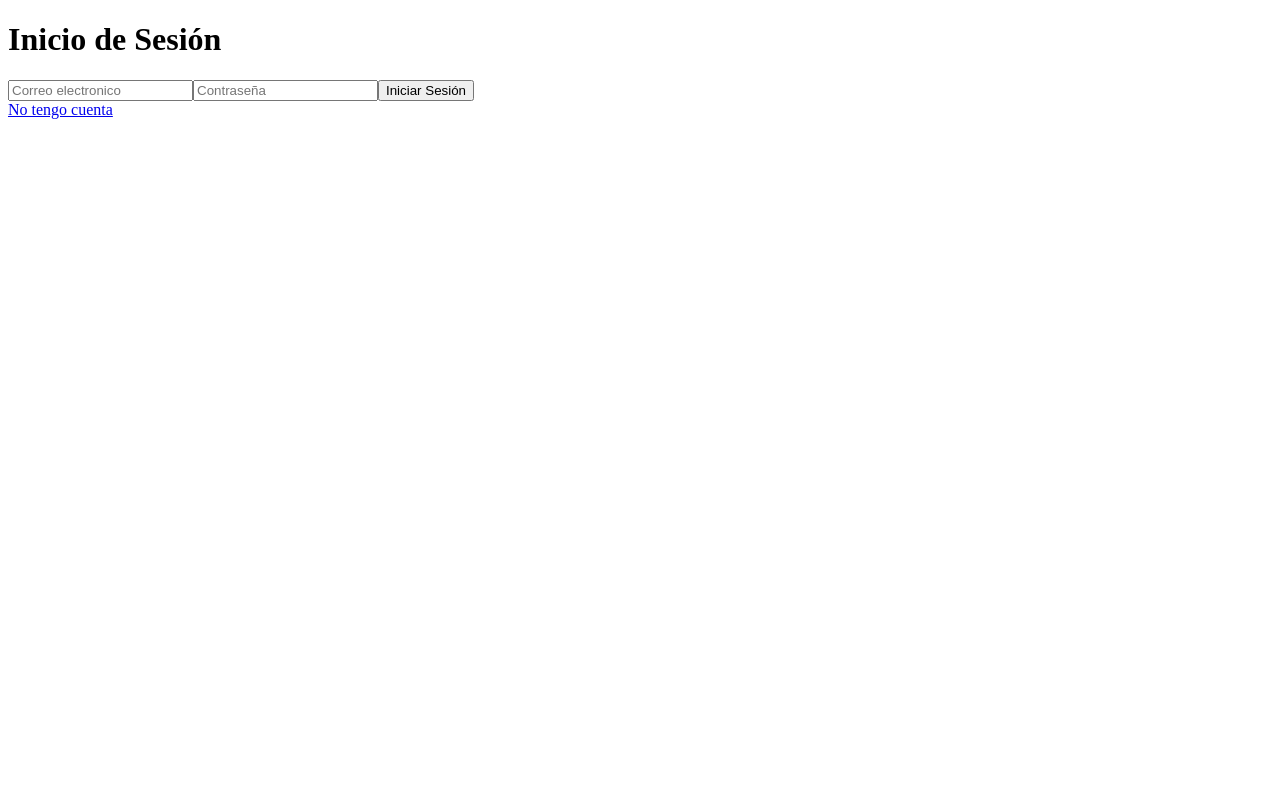
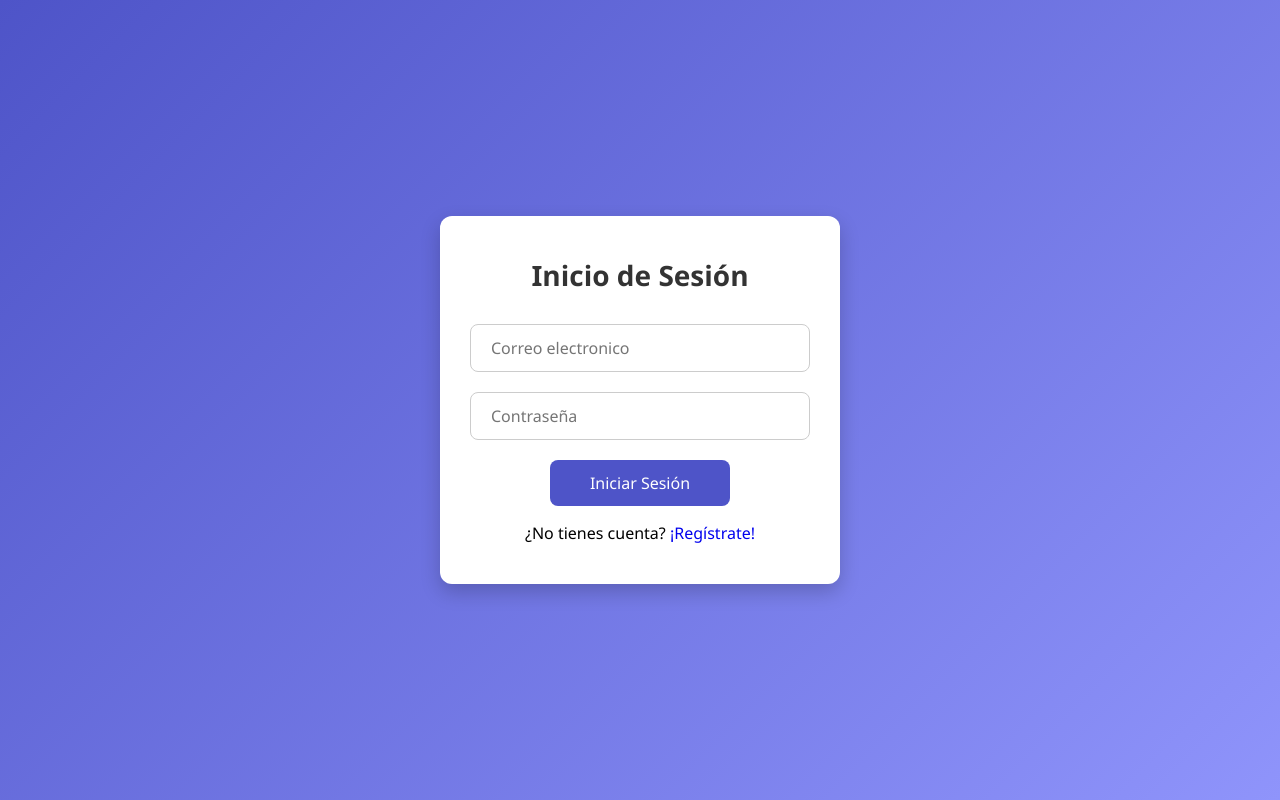
Before and after one commit to Zeit-bit/Study-Us-Frontend, a React (Vite) app in the folder client/: page /login in a window 1280 px wide. Built offline with nearby package versions, Linux system fonts and the light colour scheme.

Commit message:
First stylization preview (global, auth, login, register and modal)
Styli

```diff
--- a/client/src/App.jsx
+++ b/client/src/App.jsx
@@ -1,8 +1,10 @@
 import {BrowserRouter as Router, Routes, Route} from 'react-router-dom'
+import './pages/global.css'
 import Auth from './pages/Auth'
 import Login from './pages/Login'
 import Register from './pages/Register'
 import Home from './pages/Home'
+import './pages/global.css'
 
 const App = () => {
   return (
--- /dev/null
+++ b/client/src/components/Modal.css
@@ -0,0 +1,47 @@
+.modal-overlay {
+	position: fixed;
+	top: 0;
+	left: 0;
+	width: 100vw;
+	height: 100vh;
+	background-color: rgba(0, 0, 0, 0.6); /* fondo semitransparente */
+	display: flex;
+	justify-content: center;
+	align-items: center;
+	z-index: 999;
+}
+
+.modal-content {
+	background-color: white;
+	padding: 30px 20px;
+	border-radius: 12px;
+	text-align: center;
+	width: 90%;
+	max-width: 400px;
+	box-shadow: 0 8px 20px rgba(0, 0, 0, 0.25);
+}
+
+.modal-content h1 {
+	font-size: 20px;
+	margin-bottom: 20px;
+	color: #333;
+}
+
+.modal-content button {
+	background-color: #4e54c8;
+	color: white;
+	padding: 10px 30px;
+	border: none;
+	border-radius: 8px;
+	cursor: pointer;
+	font-size: 16px;
+	transition: background-color 0.3s ease;
+}
+
+.modal-content button:hover {
+	background-color: #3c40a0;
+}
+
+.modal-content a {
+	text-decoration: none;
+}
--- a/client/src/main.jsx
+++ b/client/src/main.jsx
@@ -1,6 +1,7 @@
 import { StrictMode } from 'react'
 import { createRoot } from 'react-dom/client'
 import App from './App.jsx'
+
 
 createRoot(document.getElementById('root')).render(
   <StrictMode>
--- /dev/null
+++ b/client/src/pages/Auth.css
@@ -0,0 +1,51 @@
+.auth-wrapper {
+  height: 100vh;
+  display: flex;
+  justify-content: center;
+  align-items: center;
+}
+
+.auth-container {
+  background-color: white;
+  padding: 40px 30px;
+  border-radius: 12px;
+  box-shadow: 0 8px 20px rgba(0, 0, 0, 0.2);
+  text-align: center;
+  max-width: 400px;
+  width: 100%;
+}
+
+.auth-title {
+  font-size: 28px;
+  color: #333;
+  margin-bottom: 30px;
+}
+
+.auth-button {
+  display: inline-block;
+  background-color: #4e54c8;
+  color: white;
+  padding: 12px 40px;
+  border: none;
+  border-radius: 8px;
+  font-size: 16px;
+  cursor: pointer;
+  text-decoration: none;
+  transition: background-color 0.3s ease;
+  margin-bottom: 16px;
+}
+
+.auth-button:hover {
+  background-color: #3c40a0;
+}
+
+.auth-link {
+  font-size: 14px;
+}
+
+.auth-link a {
+  color: #4e54c8;
+  text-decoration: none;
+  font-weight: bold;
+  margin-left: 5px;
+}
--- a/client/src/pages/Auth.jsx
+++ b/client/src/pages/Auth.jsx
@@ -1,13 +1,21 @@
 import {Link} from 'react-router-dom'
+import './Auth.css'
+
+
 
 const Auth = () => {
   return (
-    <>
-      <h1>Study-Us</h1>
-      <Link to={"/login"}><button>Iniciar Sesión</button></Link>
-      <span>¿No tienes cuenta?<Link to={"/register"}>¡Regístrate!</Link></span>
-    </>
+    <div className="auth-wrapper">
+      <div className="auth-container">
+        <h1 className="auth-title">Study-Us</h1>
+        <Link to={"/login"} className="auth-button">Iniciar Sesión</Link>
+        <p className="auth-link">
+          ¿No tienes cuenta?
+          <Link to="/register">¡Regístrate!</Link>
+        </p>
+      </div>
+    </div>
   )
 }
 
-export default Auth;
+export default Auth
--- /dev/null
+++ b/client/src/pages/Login.css
@@ -0,0 +1,59 @@
+.login-wrapper {
+  height: 100vh;
+  display: flex;
+  justify-content: center;
+  align-items: center;
+}
+
+.login-container {
+  background-color: white;
+  padding: 40px 30px;
+  border-radius: 12px;
+  box-shadow: 0 8px 20px rgba(0, 0, 0, 0.2);
+  text-align: center;
+  max-width: 400px;
+  width: 100%;
+}
+
+.login-title {
+  font-size: 28px;
+  color: #333;
+  margin-bottom: 30px;
+}
+
+.login-input {
+  width: 100%;
+  padding: 12px 20px;
+  margin-bottom: 20px;
+  border: 1px solid #ccc;
+  border-radius: 8px;
+  font-size: 16px;
+}
+
+.login-button {
+  display: inline-block;
+  background-color: #4e54c8;
+  color: white;
+  padding: 12px 40px;
+  border: none;
+  border-radius: 8px;
+  font-size: 16px;
+  cursor: pointer;
+  text-decoration: none;
+  transition: background-color 0.3s ease;
+  margin-bottom: 16px;
+}
+
+.login-button:hover {
+  background-color: #3c40a0;
+}
+
+.login-link {
+  font-size: 16px;
+  color: rgb(0, 0, 238);
+  text-decoration: none;
+}
+
+.login-link:hover {
+  text-decoration: underline;
+}
--- a/client/src/pages/Login.jsx
+++ b/client/src/pages/Login.jsx
@@ -1,46 +1,63 @@
-import {Link} from 'react-router-dom'
-import { useState } from 'react'
-import axios from 'axios'
-import Modal from '../components/Modal'
+import { Link } from 'react-router-dom';
+import { useState } from 'react';
+import axios from 'axios';
+import Modal from '../components/Modal';
+import './login.css';  // Asegúrate de importar el CSS correspondiente
 
 const Login = () => {
-  const [email, setEmail] = useState("")
-  const [password, setPassword] = useState("")
-  const [modalInfo, setModalInfo] = useState({})
+  const [email, setEmail] = useState("");
+  const [password, setPassword] = useState("");
+  const [modalInfo, setModalInfo] = useState({});
 
   const resetFields = () => {
-    setEmail("")
-    setPassword("")
-    setModalInfo({})
-  }
+    setEmail("");
+    setPassword("");
+    setModalInfo({});
+  };
 
   const sendRequest = async (e) => {
-    e.preventDefault()
+    e.preventDefault();
     let userData = {
       email: email,
-      password: password
+      password: password,
+    };
+    try {
+      const data = (await axios.post('http://localhost:3000/login', userData)).data;
+      if (data.error) return setModalInfo({ msg: data.error, btnMsg: "Volver a intentar" });
+      setModalInfo({ msg: `Bienvenido ${data.userName}`, btnMsg: "Ir a inicio", toPath: `/${data.userName}/inicio` });
+    } catch (err) {
+      setModalInfo({ msg: err.name, btnMsg: "Volver a intentar" });
     }
-    try {
-      const data = (await axios.post('http://localhost:3000/login', userData)).data
-      if (data.error) return setModalInfo({msg: data.error, btnMsg: "Volver a intentar"})
-      setModalInfo({msg: `Bienvenido ${data.userName}`, btnMsg: "Ir a inicio", toPath: `/${data.userName}/inicio`})
-    } catch (err) {
-      setModalInfo({msg: err.name, btnMsg: "Volver a intentar"})
-    }
-  }
+  };
 
   return (
-    <>
-    <h1>Inicio de Sesión</h1>
-    <form onSubmit={sendRequest}>
-      <input type="email" placeholder="Correo electronico" value={email} onChange={(e) => setEmail(e.target.value)} required/>
-      <input type="password" placeholder="Contraseña" value={password} onChange={(e) => setPassword(e.target.value)} required/>
-      <button type="submit">Iniciar Sesión</button>
-    </form>
-    <Link to={"/register"}>No tengo cuenta</Link>
-    {modalInfo.msg ? <Modal msg={modalInfo.msg} btnMsg={modalInfo.btnMsg} toPath={modalInfo.toPath} onClose={() => resetFields()}/> : null}
-    </>
-  )
-}
+    <div className="login-wrapper">
+      <div className="login-container">
+        <h1 className="login-title">Inicio de Sesión</h1>
+        <form onSubmit={sendRequest}>
+          <input
+            type="email"
+            placeholder="Correo electronico"
+            value={email}
+            onChange={(e) => setEmail(e.target.value)}
+            required
+            className="login-input"
+          />
+          <input
+            type="password"
+            placeholder="Contraseña"
+            value={password}
+            onChange={(e) => setPassword(e.target.value)}
+            required
+            className="login-input"
+          />
+          <button type="submit" className="login-button">Iniciar Sesión</button>
+        </form>
+        <p>¿No tienes cuenta? <Link to={"/register"} className="login-link">¡Regístrate!</Link></p>
+      </div>
+      {modalInfo.msg ? <Modal msg={modalInfo.msg} btnMsg={modalInfo.btnMsg} toPath={modalInfo.toPath} onClose={() => resetFields()} /> : null}
+    </div>
+  );
+};
 
 export default Login;
--- /dev/null
+++ b/client/src/pages/Register.css
@@ -0,0 +1,59 @@
+.register-wrapper {
+  height: 100vh;
+  display: flex;
+  justify-content: center;
+  align-items: center;
+}
+
+.register-container {
+  background-color: white;
+  padding: 40px 30px;
+  border-radius: 12px;
+  box-shadow: 0 8px 20px rgba(0, 0, 0, 0.2);
+  text-align: center;
+  max-width: 400px;
+  width: 100%;
+}
+
+.register-title {
+  font-size: 28px;
+  color: #333;
+  margin-bottom: 30px;
+}
+
+.register-input {
+  width: 100%;
+  padding: 12px 20px;
+  margin-bottom: 20px;
+  border: 1px solid #ccc;
+  border-radius: 8px;
+  font-size: 16px;
+}
+
+.register-button {
+  display: inline-block;
+  background-color: #4e54c8;
+  color: white;
+  padding: 12px 40px;
+  border: none;
+  border-radius: 8px;
+  font-size: 16px;
+  cursor: pointer;
+  text-decoration: none;
+  transition: background-color 0.3s ease;
+  margin-bottom: 16px;
+}
+
+.register-button:hover {
+  background-color: #3c40a0;
+}
+
+.register-link {
+  font-size: 16px;
+  color: rgb(0, 0, 238);
+  text-decoration: none;
+}
+
+.register-link:hover {
+  text-decoration: underline;
+}
--- a/client/src/pages/Register.jsx
+++ b/client/src/pages/Register.jsx
@@ -1,45 +1,76 @@
-import {Link} from 'react-router-dom'
-import { useState } from 'react'
-import axios from 'axios'
+import { Link } from 'react-router-dom';
+import { useState } from 'react';
+import axios from 'axios';
+import './Register.css';
 
 const Register = () => {
-  const [userName, setUserName] = useState("")
-  const [email, setEmail] = useState("")
-  const [password, setPassword] = useState("")
-  const [confirmPassword, setConfirmPassword] = useState("")
+const [userName, setUserName] = useState("");
+const [email, setEmail] = useState("");
+const [password, setPassword] = useState("");
+const [confirmPassword, setConfirmPassword] = useState("");
 
-  const sendRequest = async(e) => {
-    e.preventDefault()
-    if (password !== confirmPassword) return alert("Las contraseñas no coinciden")
-    let userData = {
-      userName: userName,
-      email: email,
-      password: password
-    }
-    try {
-      console.log("Enviando al back", userData)
-      const data = (await axios.post('http://localhost:3000/users', userData)).data
-      console.log("Recibiendo del back", data)
-      if (data.error) return alert(data.error)
-      alert(data.msg)
-    } catch (err) {
-      alert(err)
-    }
+const sendRequest = async (e) => {
+  e.preventDefault();
+  if (password !== confirmPassword) return alert("Las contraseñas no coinciden");
+  let userData = {
+    userName: userName,
+    email: email,
+    password: password
+  };
+  try {
+    console.log("Enviando al back", userData);
+    const data = (await axios.post('http://localhost:3000/users', userData)).data;
+    console.log("Recibiendo del back", data);
+    if (data.error) return alert(data.error);
+    alert(data.msg);
+  } catch (err) {
+    alert(err);
   }
+};
 
-  return (
-    <>
-      <h1>Registro</h1>
+return (
+  <div className="register-wrapper">
+    <div className="register-container">
+      <h1 className="register-title">Registro</h1>
       <form onSubmit={sendRequest}>
-        <input type="text" placeholder="Nombre de usuario" value={userName} onChange={(e) => setUserName(e.target.value)} required/>
-        <input type="email" placeholder="Correo electronico" value={email} onChange={(e) => setEmail(e.target.value)} required/>
-        <input type="password" placeholder="Contraseña" value={password} onChange={(e) => setPassword(e.target.value)} required/>
-        <input type="password" placeholder="Confirma contraseña" value={confirmPassword} onChange={(e) => setConfirmPassword(e.target.value)} required/>
-        <button type='submit'>Registrarme</button>
+        <input
+          type="text"
+          placeholder="Nombre de usuario"
+          value={userName}
+          onChange={(e) => setUserName(e.target.value)}
+          required
+          className="register-input"
+        />
+        <input
+          type="email"
+          placeholder="Correo electronico"
+          value={email}
+          onChange={(e) => setEmail(e.target.value)}
+          required
+          className="register-input"
+        />
+        <input
+          type="password"
+          placeholder="Contraseña"
+          value={password}
+          onChange={(e) => setPassword(e.target.value)}
+          required
+          className="register-input"
+        />
+        <input
+          type="password"
+          placeholder="Confirma contraseña"
+          value={confirmPassword}
+          onChange={(e) => setConfirmPassword(e.target.value)}
+          required
+          className="register-input"
+        />
+        <button type="submit" className="register-button">Registrarme</button>
       </form>
-      <Link to='/login'>Ya tengo una cuenta</Link>
-    </>
-  )
-}
+      <p>¿Ya tienes una cuenta? <Link to='/login' className="register-link">¡Inicia Sesión!</Link></p>
+    </div>
+  </div>
+);
+};
 
 export default Register;
--- /dev/null
+++ b/client/src/pages/global.css
@@ -0,0 +1,13 @@
+* {
+  box-sizing: border-box;
+  margin: 0;
+  padding: 0;
+  font-family: "Segoe UI", Tahoma, Geneva, Verdana, sans-serif;
+}
+
+body {
+  background: linear-gradient(135deg, #4e54c8, #8f94fb);
+  margin: 0;
+  padding: 0;
+  font-family: "Segoe UI", Tahoma, Geneva, Verdana, sans-serif;
+}
```
Also changed, not shown: client/src/components/Modal.jsx (+15 -12 lines).
